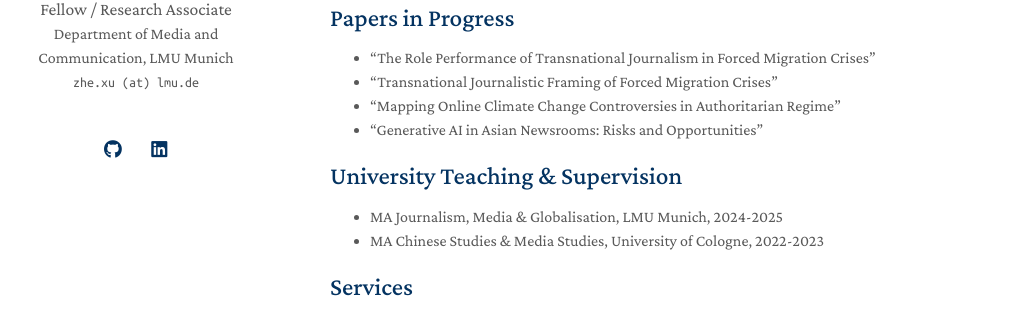
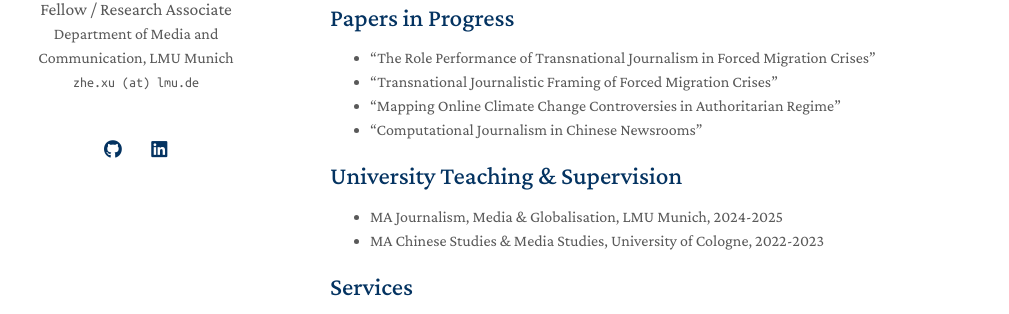
Before and after one commit to zhexuphd/home, a Jekyll site: the page built from index.md, in a window 1280 px wide and 900 px high, scrolled down 1689 px. Shown: the part 297-611 px from the top of the window, without its empty margins (140-1149 px from the left). Built offline with Jekyll 4.4.1, drawn with Linux system fonts in a browser that asks for light colours; a style sheet for code colours, icons or effects is not loaded; our own code applies the rules of GitHub Pages for plain Markdown files.

Commit message:
Update index.md

```diff
--- a/index.md
+++ b/index.md
@@ -37,7 +37,7 @@ When I’m not immersed in academia, you’ll likely find me hiking, mountaineer
 - "The Role Performance of Transnational Journalism in Forced Migration Crises"
 - "Transnational Journalistic Framing of Forced Migration Crises"
 - "Mapping Online Climate Change Controversies in Authoritarian Regime"
-- "Generative AI in Asian Newsrooms: Risks and Opportunities"
+- "Computational Journalism in Chinese Newsrooms"
 
 ## University Teaching & Supervision
 
```
